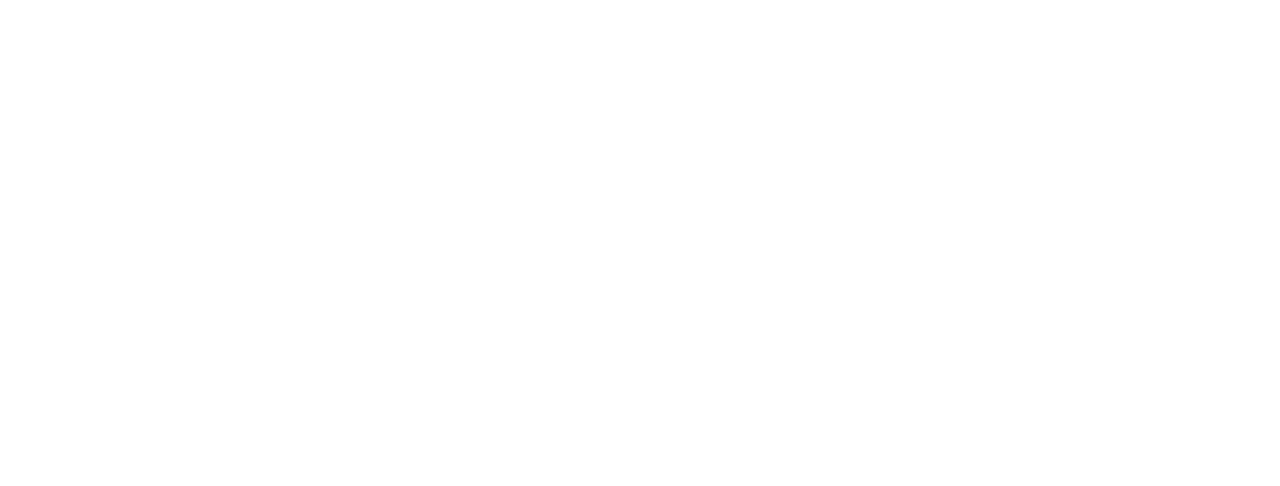
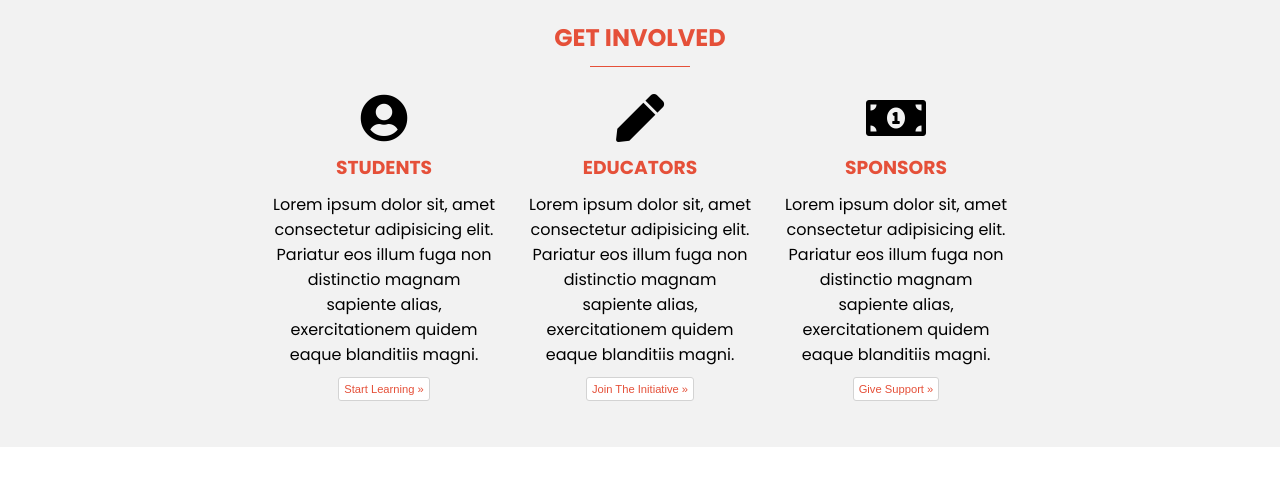
Before and after one commit to MessaliHadj/cda, a plain HTML site: page index.html in a window 1280 px wide. Drawn offline with Linux system fonts and the light colour scheme.

Commit message:
sectionTrois

```diff
--- a/index.html
+++ b/index.html
@@ -1,11 +1,15 @@
 <!DOCTYPE html>
 <html lang="en">
+
 <head>
   <meta charset="UTF-8">
   <meta http-equiv="X-UA-Compatible" content="IE=edge">
   <meta name="viewport" content="width=device-width, initial-scale=1.0">
   <title>Document</title>
+  <link rel="stylesheet" href="https://cdnjs.cloudflare.com/ajax/libs/font-awesome/5.15.4/css/all.min.css">
+  <link rel="stylesheet" href="style.css">
 </head>
+
 <body>
   <!-- navbar -->
   <!-- !--navbar -->
@@ -14,10 +18,69 @@
   <!-- section2 -->
   <!-- !--section2 -->
   <!-- section3 -->
+  <section id="section-3">
+    <div class="container">
+      <h2>GET INVOLVED</h2>
+      <div class="border"></div>
+      <div class="row">
+        <div class="card">
+          <div class="card-header">
+            <i class="fas fa-user-circle"></i>
+          </div>
+          <div class="card-body">
+            <h3>STUDENTS</h3>
+            <p>Lorem ipsum dolor sit, amet consectetur adipisicing elit. Pariatur eos illum fuga non distinctio magnam
+              sapiente alias, exercitationem quidem eaque blanditiis magni.
+            </p>
+          </div>
+          <div class="card-footer">
+            <button class="btn btn-primary">Start Learning »</button>
+          </div>
+        </div>
+
+        <div class="card">
+          <div class="card-header ">
+            <i class="fas fa-pen"></i>
+          </div>
+          <div class="card-body">
+            <h3>EDUCATORS</h3>
+            <p>Lorem ipsum dolor sit, amet consectetur adipisicing elit. Pariatur eos illum fuga non distinctio magnam
+              sapiente alias, exercitationem quidem eaque blanditiis magni.
+            </p>
+          </div>
+          <div class="card-footer">
+            <button class="btn btn-primary">Join The Initiative »</button>
+          </div>
+        </div>
+
+        <div class="card">
+          <div class="card-header">
+            <i class="fas fa-money-bill-alt"></i>
+          </div>
+          <div class="card-body">
+            <h3>SPONSORS</h3>
+            <p>Lorem ipsum dolor sit, amet consectetur adipisicing elit. Pariatur eos illum fuga non distinctio magnam
+              sapiente alias, exercitationem quidem eaque blanditiis magni.
+            </p>
+          </div>
+          <div class="card-footer">
+            <button class="btn btn-primary">Give Support »</button>
+          </div>
+        </div>
+      </div>
+
+
+
+
+    </div>
+    </div>
+  </section>
+
   <!-- !--section3 -->
   <!-- section4 -->
   <!-- !--section4 -->
   <!-- footer -->
   <!-- !--footer -->
 </body>
+
 </html>
--- a/style.css
+++ b/style.css
@@ -11,7 +11,55 @@
 /* <!-- section2 --> */
 
 /* <!-- section3 --> */
+#section-3 .container{
+  width: 100%;
+  background-color:#f2f2f2;
+  padding: 20px 0;
+}
+#section-3 h2{
+  text-align: center;
+}
+#section-3 .row{
+  display: flex;
+  justify-content: center;
 
+}
+#section-3 .card{
+width: calc(60% / 3);
+text-align: center;
+padding:1rem;
+
+}
+#section-3 i{
+  font-size:3rem;
+
+}
+#section-3 h3{
+  margin:10px;
+}
+#section-3 .btn{
+  margin:10px;
+  font-size:0.7rem;
+  padding:0.3rem;
+  background-color: white;
+  border-radius:3px;
+  border: solid 1px lightgrey;
+}
+
+#section-3 .border{
+  border-bottom: 1px solid #e55039;
+  width:100px;
+  margin: 0.7rem auto;
+}
+#section-3 h2,
+#section-3 h3,
+#section-3 .btn {
+  color:#e55039;
+}
+#section-3{
+  font-family: 'Poppins', sans-serif;
+  font-weight: normal;
+}
 /* <!-- section4 --> */
 
 /* <!-- footer -->*/
```
